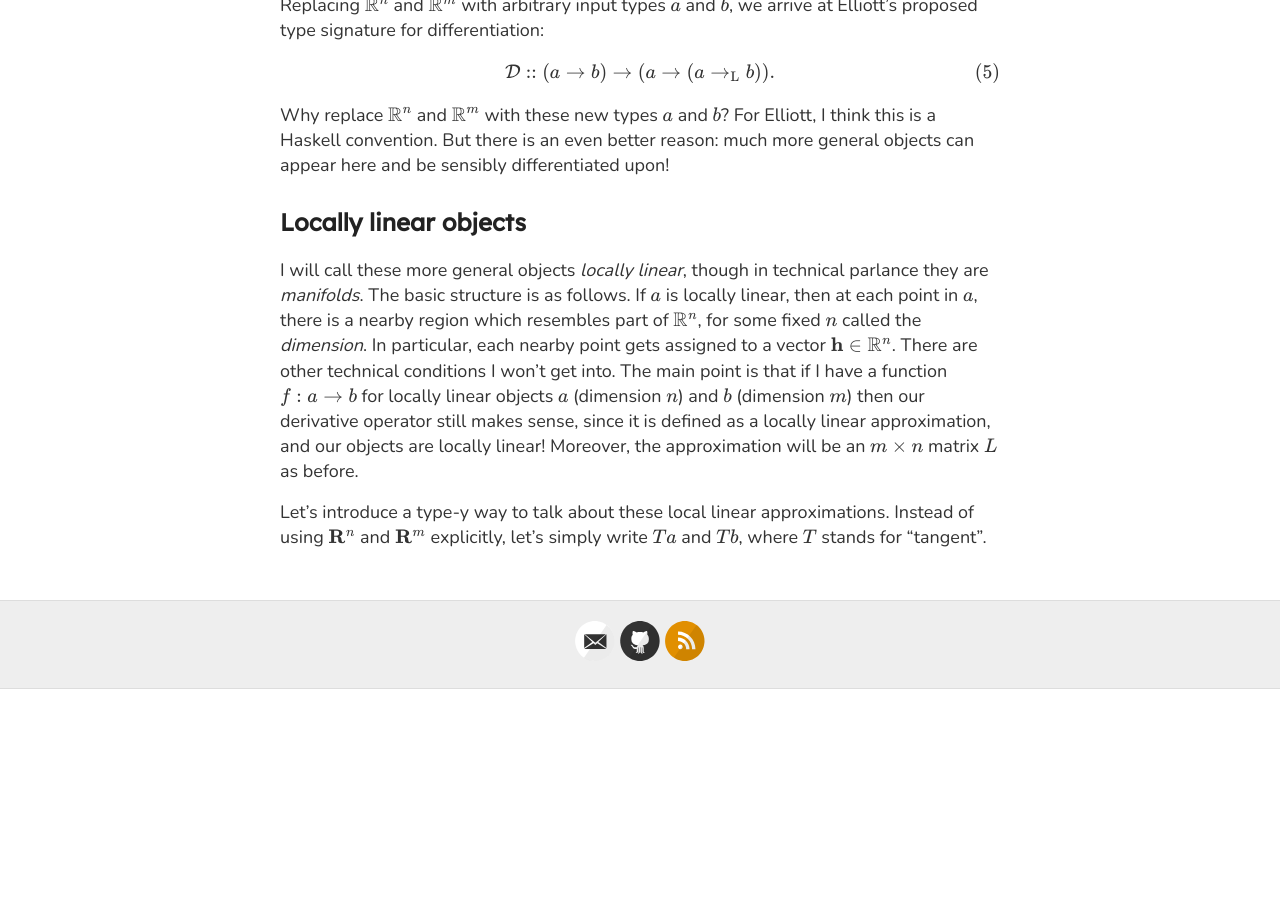
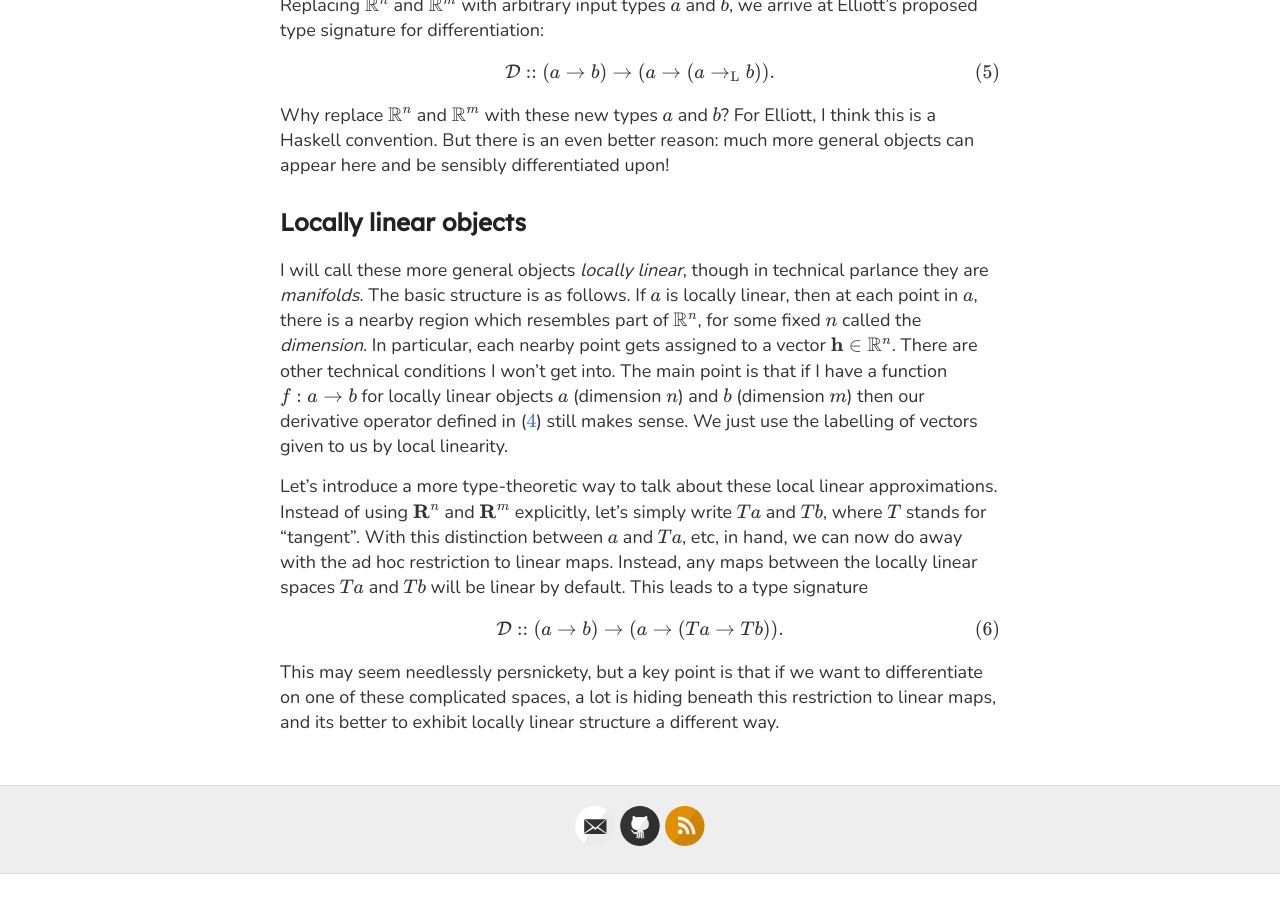
Before and after one commit to heptarch/heptarch.github.io, a Jekyll site: the page built from drafts/type-diff.md, in a window 1280 px wide and 900 px high, scrolled down 3491 px. Built offline with Jekyll 4.4.1, drawn with Linux system fonts in a browser that asks for light colours; our own code applies the rules of GitHub Pages for plain Markdown files; formulas are drawn with MathJax 3; a script that is not in the unit is left out; before the commit the page ends 4180 px from its top, so only the background shows below that.

Commit message:
Continue type-diff sec 4

```diff
--- a/_config.yml
+++ b/_config.yml
@@ -9,7 +9,7 @@ name: SAXIFRAGE
 description: Interdimensional wizardry
 
 # Change default theme
-#theme: jekyll-theme-hacker
+#theme: jekyll-theme-cayman
 
 # URL of your avatar or profile pic (you could use your GitHub profile pic)
 avatar: https://blog.saxifrage.one/img/logo2.png
--- a/drafts/type-diff.md
+++ b/drafts/type-diff.md
@@ -188,12 +188,23 @@ $n$ called the *dimension*. In particular, each nearby point gets
 assigned to a vector $\mathbf{h} \in \mathbb{R}^n$. There are other
 technical conditions I won't get into. The main point is that if I
 have a function $f: a \to b$ for locally linear objects $a$ (dimension
-$n$) and $b$ (dimension $m$) then our derivative operator still makes
-sense, since it is defined as a locally linear approximation, and our
-objects are locally linear! Moreover, the approximation will be an
-$m\times n$ matrix $L$ as before.
+$n$) and $b$ (dimension $m$) then our derivative operator defined in
+(\ref{diff4}) still makes sense. We just use the labelling of vectors
+given to us by local linearity.
 
-Let's introduce a type-y way to talk about these local linear
+Let's introduce a more type-theoretic way to talk about these local linear
 approximations. Instead of using $\mathbf{R}^n$ and $\mathbf{R}^m$
 explicitly, let's simply write $Ta$ and $Tb$, where $T$ stands for
-"tangent".
+"tangent". With this distinction between $a$ and $Ta$, etc, in hand,
+we can now do away with the ad hoc restriction to linear
+maps. Instead, any maps between the locally linear spaces $Ta$ and
+$Tb$ will be linear by default. This leads to a type signature
+
+$$
+\mathcal{D} :: (a \to b) \to (a \to (Ta \to Tb)). \tag{6} \label{diff6}
+$$
+
+This may seem needlessly persnickety, but a key point is that if we
+want to differentiate on one of these complicated spaces, a lot is
+hiding beneath this restriction to linear maps, and its better to
+exhibit locally linear structure a different way.
```
